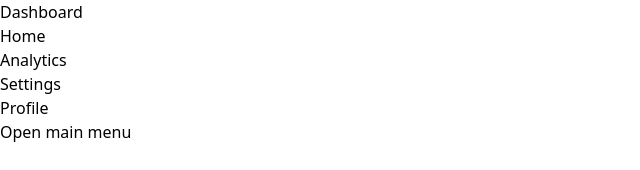
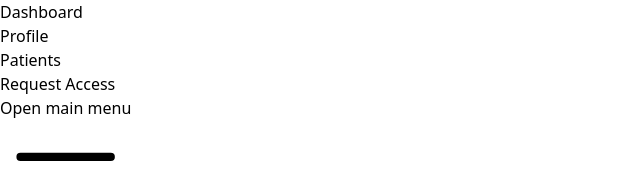
Before and after one commit to pratsha2005/Blocksmiths-DevQuest, a React (Vite) app in the folder client/: page /dashboard in a window 1280 px wide. Shown: the top 170 px of the page, without its empty margins (0-640 px from the left). Built offline with nearby package versions, Linux system fonts and the light colour scheme.

Commit message:
Search Bar

```diff
--- a/client/src/components/dashboardContent.jsx
+++ b/client/src/components/dashboardContent.jsx
@@ -1,6 +1,8 @@
 import React from 'react';
 import PageHeading from './pageHeading'
 import DescriptionList from './descriptionList';
+import patients from './patients';
+import RequestAcces from './RequestAccess'
 
 const DashboardContent = () => {
   return (
--- /dev/null
+++ b/client/src/components/patients.jsx
@@ -0,0 +1,11 @@
+import React from 'react'
+
+function patients() {
+  return (
+    <div>
+
+    </div>
+  )
+}
+
+export default patients
--- a/client/src/components/sidebar.jsx
+++ b/client/src/components/sidebar.jsx
@@ -1,6 +1,12 @@
 import React from 'react';
 
-const Sidebar = () => {
+const Sidebar = ({ onOptionSelect }) => {
+  const options = [
+    { name: 'Profile', id: 'profile' },
+    { name: 'Patients', id: 'patients' },
+    { name: 'Request Access', id: 'request-access' },
+  ];
+
   return (
     <div className="h-screen w-64 bg-gray-800 text-white flex flex-col">
       <div className="p-4 text-2xl font-bold border-b border-gray-700">
@@ -8,18 +14,15 @@
       </div>
       <nav className="flex-1 p-4">
         <ul className="space-y-4">
-          <li className="hover:bg-gray-700 p-2 rounded">
-            <a href="#home">Home</a>
-          </li>
-          <li className="hover:bg-gray-700 p-2 rounded">
-            <a href="#analytics">Analytics</a>
-          </li>
-          <li className="hover:bg-gray-700 p-2 rounded">
-            <a href="#settings">Settings</a>
-          </li>
-          <li className="hover:bg-gray-700 p-2 rounded">
-            <a href="#profile">Profile</a>
-          </li>
+          {options.map((option) => (
+            <li
+              key={option.id}
+              className="hover:bg-gray-700 p-2 rounded cursor-pointer"
+              onClick={() => onOptionSelect(option.id)} // Call the callback with the selected option's ID
+            >
+              {option.name}
+            </li>
+          ))}
         </ul>
       </nav>
     </div>
--- a/client/src/pages/Dashboard.jsx
+++ b/client/src/pages/Dashboard.jsx
@@ -1,16 +1,22 @@
-import React from 'react';
-import Sidebar from '../components/sidebar';
+import React, { useState } from 'react';
+import Sidebar from '../components/Sidebar';
 import Navbar from '../components/Navbar';
-import DashboardContent from '../components/dashboardContent';
+import DashboardContent from '../components/DashboardContent';
 
 const Dashboard = () => {
+  const [selectedOption, setSelectedOption] = useState('Home'); // Default option
+
+  const handleOptionSelect = (option) => {
+    setSelectedOption(option);
+  };
+
   return (
     <div className="flex h-screen">
-      <Sidebar />
+      <Sidebar onOptionSelect={handleOptionSelect} />
       <div className="flex-1 flex flex-col">
         <Navbar />
         <div className="flex-1 overflow-y-auto bg-gray-50">
-          <DashboardContent />
+          <DashboardContent selectedOption={selectedOption} />
         </div>
       </div>
     </div>
```
Also changed, not shown: client/src/components/searchBar.jsx (added, +48 -0 lines).
